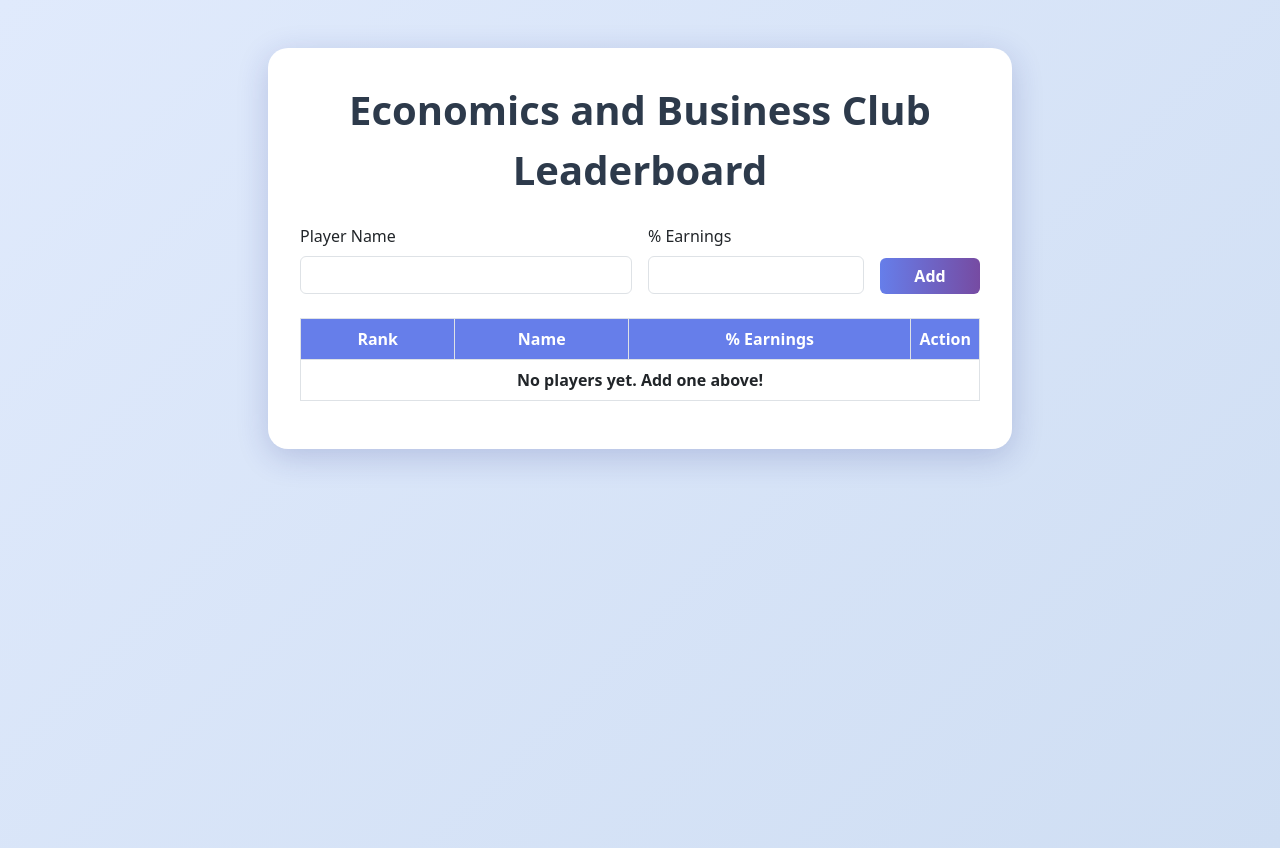
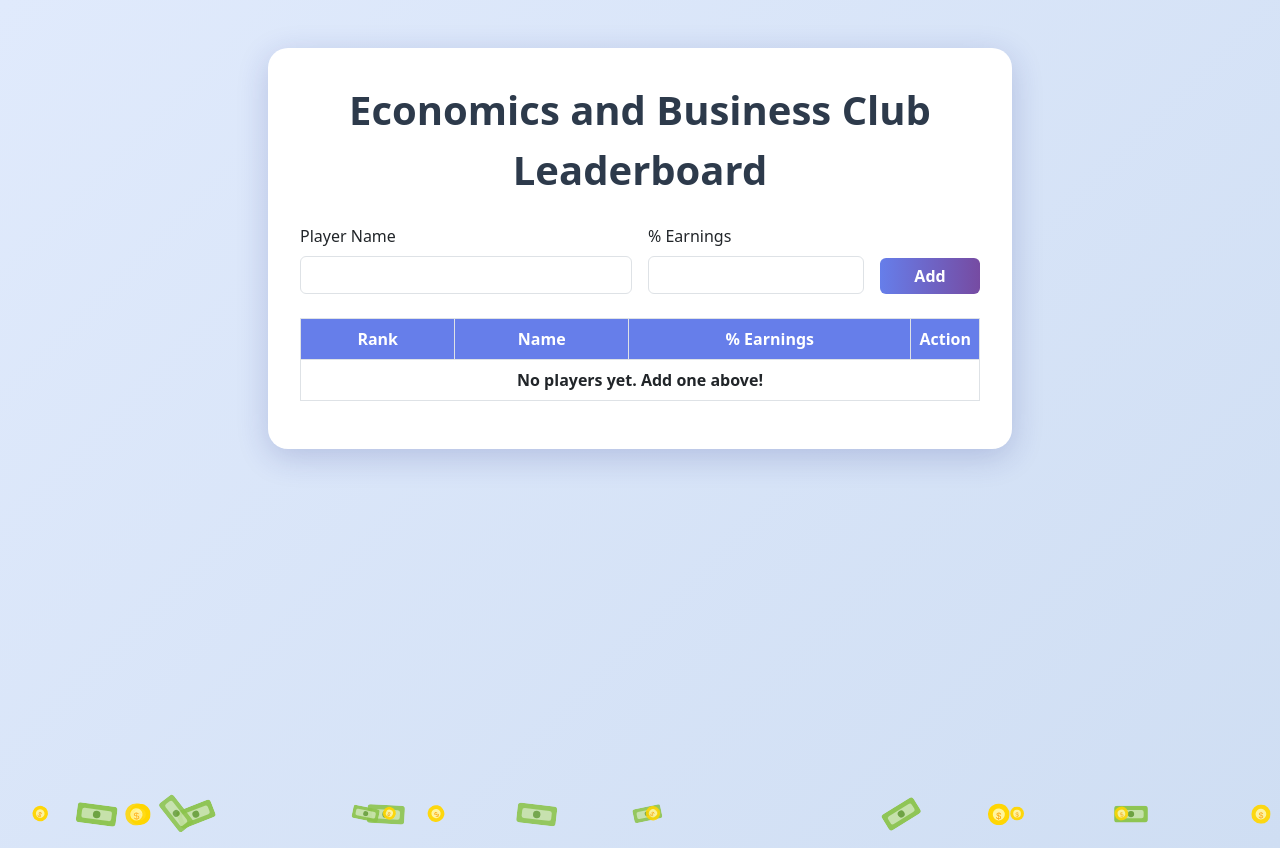
Before and after one commit to ririririr/leaderboard, a Flask app: page / in a window 1280 px wide. Run offline with Flask 3, Linux system fonts and the light colour scheme.

Commit message:
Add animated money rain background and color spectrum for rankings

```diff
--- a/templates/index.html
+++ b/templates/index.html
@@ -9,6 +9,13 @@
         body {
             background: linear-gradient(135deg, #e0eafc, #cfdef3);
             min-height: 100vh;
+            overflow-x: hidden;
+        }
+        .money-rain {
+            pointer-events: none;
+            position: fixed;
+            top: 0; left: 0; width: 100vw; height: 100vh;
+            z-index: 0;
         }
         .leaderboard {
             background: #fff;
@@ -52,7 +59,35 @@
     </style>
 </head>
 <body>
-    <div class="container">
+    <div class="money-rain" id="money-rain"></div>
+    <div class="container" style="position: relative; z-index: 1;">
+        <script>
+        // Money rain animation
+        const moneySVG = [
+            `<svg width="32" height="16" viewBox="0 0 32 16" fill="none" xmlns="http://www.w3.org/2000/svg"><rect width="32" height="16" rx="3" fill="#8BC34A"/><rect x="4" y="4" width="24" height="8" rx="2" fill="#C5E1A5"/><circle cx="16" cy="8" r="3" fill="#689F38"/></svg>`,
+            `<svg width="18" height="18" viewBox="0 0 18 18" fill="none" xmlns="http://www.w3.org/2000/svg"><circle cx="9" cy="9" r="9" fill="#FFD600"/><circle cx="9" cy="9" r="5" fill="#FFF59D"/><text x="9" y="13" text-anchor="middle" font-size="8" fill="#FFA000" font-family="Arial">$</text></svg>`
+        ];
+        function createMoney() {
+            const el = document.createElement('div');
+            el.style.position = 'absolute';
+            el.style.left = Math.random() * 100 + 'vw';
+            el.style.top = '-40px';
+            el.style.opacity = 0.85 + Math.random() * 0.15;
+            el.style.transform = `rotate(${Math.random()*60-30}deg)`;
+            el.innerHTML = moneySVG[Math.random() > 0.5 ? 0 : 1];
+            el.style.transition = 'top 4.5s linear, transform 4.5s linear';
+            document.getElementById('money-rain').appendChild(el);
+            setTimeout(() => {
+                el.style.top = '100vh';
+                el.style.transform += ` scale(${0.7 + Math.random()*0.6}) rotate(${Math.random()*60-30}deg)`;
+            }, 10);
+            setTimeout(() => {
+                el.remove();
+            }, 4700);
+        }
+        setInterval(createMoney, 250);
+        for (let i = 0; i < 12; i++) setTimeout(createMoney, i*200);
+        </script>
         <div class="leaderboard mx-auto col-lg-8 col-md-10">
             <div class="leaderboard-title text-center mb-4">Economics and Business Club Leaderboard</div>
             <form method="POST" action="/add" class="row g-3 mb-4">
```
